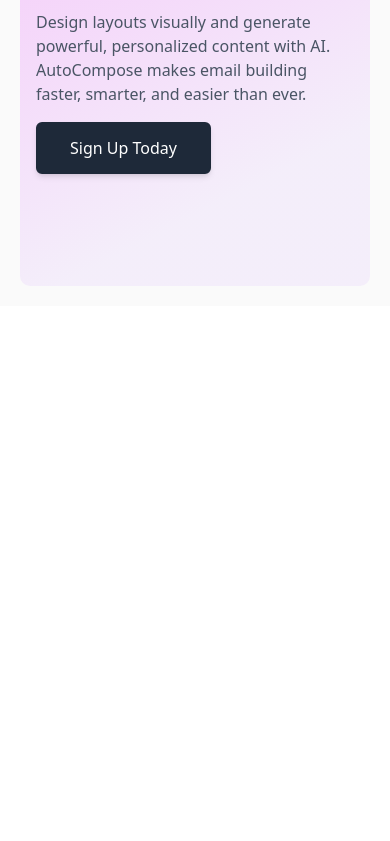
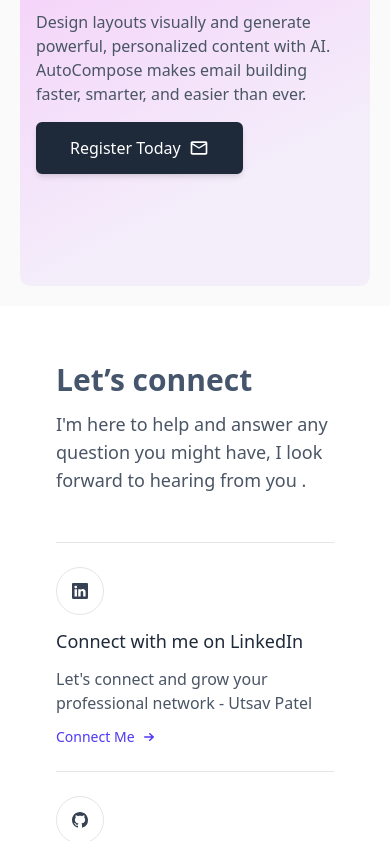
Before and after one commit to utsavpatel562/AutoCompose, a Next.js app: page / in a window 390 px wide. Shown: the part 3865-4706 px from the top of the page. Before the commit the page ends 4171 px from the top, so only its background shows below. Built offline with nearby package versions, Linux system fonts and the light colour scheme.

Commit message:
first commit

```diff
--- a/app/page.js
+++ b/app/page.js
@@ -1,4 +1,5 @@
 "use client"
+import ContactMe from "@/components/ui/ContactMe";
 import FeaturesSec from "@/components/ui/FeaturesSec";
 import Header from "@/components/ui/Header";
 import HeroSection from "@/components/ui/HeroSection";
@@ -11,6 +12,7 @@
     <HeroSection/>
     <UsedLang/>
     <FeaturesSec/>
+    <ContactMe/>
     </>
   );
 }
--- /dev/null
+++ b/app/project_pages/page.jsx
@@ -0,0 +1,45 @@
+import Header from "@/components/ui/Header";
+import React from "react";
+import { AiFillHome } from "react-icons/ai";
+import { BsLinkedin } from "react-icons/bs";
+function ProjectDocs() {
+  return (
+    <>
+      <Header />
+      <main>
+        <div className="max-w-screen-xl mx-auto px-4 flex items-center justify-start mt-30 md:px-8">
+          <div className="max-w-lg mx-auto space-y-3 text-center">
+            <h3 className="text-indigo-600 font-semibold">
+              Thanks for Visiting
+            </h3>
+            <p className="text-gray-800 text-4xl font-semibold sm:text-5xl">
+              COMING SOON!
+            </p>
+            <p className="text-gray-600">
+              Contact Developer for furture details about project documentation.
+            </p>
+            <div className="flex flex-wrap items-center justify-center gap-3">
+              <a
+                href="/"
+                className="flex border-1 items-center gap-2 py-2 px-4 text-white font-medium bg-violet-600 duration-150 hover:bg-violet-500 active:bg-violet-700 rounded-sm"
+              >
+                Go back
+                <AiFillHome />
+              </a>
+              <a
+                href="https://www.linkedin.com/in/utsav-patel-coder"
+                target="_blank"
+                className="flex items-center gap-2 py-2 px-4 text-gray-700 hover:bg-gray-50 font-medium duration-150 active:bg-gray-100 border-1 rounded-sm"
+              >
+                Connect on LinkedIn
+                <BsLinkedin />
+              </a>
+            </div>
+          </div>
+        </div>
+      </main>
+    </>
+  );
+}
+
+export default ProjectDocs;
--- /dev/null
+++ b/components/ui/ContactMe.jsx
@@ -0,0 +1,82 @@
+import React from "react";
+import { BsGithub, BsLinkedin } from "react-icons/bs";
+
+function ContactMe() {
+  const contactMethods = [
+    {
+      icon: <BsLinkedin />,
+      title: "Connect with me on LinkedIn",
+      desc: "Let's connect and grow your professional network - Utsav Patel",
+      link: {
+        name: "Connect Me",
+        href: "https://www.linkedin.com/in/utsav-patel-coder",
+      },
+    },
+    {
+      icon: <BsGithub />,
+
+      title: "Follow and check out my GitHub",
+      desc: "Check out my GitHub profile to see my projects and contributions.",
+      link: {
+        name: "View GitHub",
+        href: "https://github.com/utsavpatel562",
+      },
+    },
+  ];
+  return (
+    <>
+      <section className="py-14 p-10 md:p-10">
+        <div className="max-w-screen-xl mx-auto px-4 text-gray-600 gap-12 md:px-8 lg:flex">
+          <div className="max-w-md md:mt-5">
+            <h3 className="text-slate-600 text-3xl font-semibold sm:text-4xl">
+              Let’s connect
+            </h3>
+            <p className="mt-3 text-lg md:text-2xl">
+              I'm here to help and answer any question you might have, I look
+              forward to hearing from you .
+            </p>
+          </div>
+          <div className="">
+            <ul className="mt-12 gap-y-6 gap-x-12 items-center md:flex lg:gap-x-0 lg:mt-0">
+              {contactMethods.map((item, idx) => (
+                <li
+                  key={idx}
+                  className="space-y-3 border-t py-6 md:max-w-sm md:py-0 md:border-t-0 lg:border-l lg:px-12 lg:max-w-none"
+                >
+                  <div className="w-12 h-12 rounded-full border flex items-center justify-center text-gray-700">
+                    {item.icon}
+                  </div>
+                  <h4 className="text-gray-800 text-lg font-medium xl:text-xl">
+                    {item.title}
+                  </h4>
+                  <p>{item.desc}</p>
+                  <a
+                    target="_blank"
+                    href={item.link.href}
+                    className="flex items-center gap-1 text-sm text-indigo-600 duration-150 hover:text-indigo-400 font-medium"
+                  >
+                    {item.link.name}
+                    <svg
+                      xmlns="http://www.w3.org/2000/svg"
+                      viewBox="0 0 20 20"
+                      fill="currentColor"
+                      className="w-5 h-5"
+                    >
+                      <path
+                        fillRule="evenodd"
+                        d="M5 10a.75.75 0 01.75-.75h6.638L10.23 7.29a.75.75 0 111.04-1.08l3.5 3.25a.75.75 0 010 1.08l-3.5 3.25a.75.75 0 11-1.04-1.08l2.158-1.96H5.75A.75.75 0 015 10z"
+                        clipRule="evenodd"
+                      />
+                    </svg>
+                  </a>
+                </li>
+              ))}
+            </ul>
+          </div>
+        </div>
+      </section>
+    </>
+  );
+}
+
+export default ContactMe;
--- a/components/ui/FeaturesSec.jsx
+++ b/components/ui/FeaturesSec.jsx
@@ -4,7 +4,7 @@
 import { TbDragDrop } from "react-icons/tb";
 import { MdOutlineAutoAwesome } from "react-icons/md";
 import { MdOutlineDashboardCustomize } from "react-icons/md";
-
+import { MdMailOutline } from "react-icons/md";
 function FeaturesSec() {
   return (
     <>
@@ -24,7 +24,7 @@
         </div>
         <div className="max-w-[100%] mx-auto px-6 md:px-12 xl:px-6">
           <div className="text-center mt-12 text-gray-100">
-            <p className="text-slate-500">
+            <p className="text-slate-500" id="TopFeatures">
               We have built many products and some of them are below
             </p>
             <h2 className="my-2 text-2xl font-bold text-black md:text-4xl">
@@ -182,9 +182,10 @@
             <div className="mt-4">
               <a
                 href="#"
-                className="inline-block py-3 px-8 text-white font-medium bg-gray-800 duration-150 hover:bg-transparent hover:text-gray-800 border-2 border-gray-800 active:bg-gray-900 rounded-sm shadow-md hover:shadow-none"
+                className="inline-flex items-center gap-2 py-3 px-8 text-white font-medium bg-gray-800 duration-150 hover:bg-transparent hover:text-gray-800 border-2 border-gray-800 active:bg-gray-900 rounded-sm shadow-md hover:shadow-none"
               >
-                Sign Up Today
+                Register Today
+                <MdMailOutline className="w-5 h-5" />
               </a>
             </div>
           </div>
--- a/components/ui/Header.jsx
+++ b/components/ui/Header.jsx
@@ -78,19 +78,19 @@
               </Button>
             </li>
             <div className="order-1 bg-slate-900 p-3 md:p-0 rounded-md md:bg-transparent flex-1 justify-center items-center space-y-5 md:flex md:space-x-6 md:space-y-0">
-              <Link href={"#"}>
+              <Link href={"/"}>
                 <li className="flex items-center gap-2 hover:bg-violet-50 md:p-2 rounded-full md:pr-5 md:pl-5 text-slate-100 md:text-gray-500 hover:text-violet-600 font-semibold">
                   <HomeIcon className="w-4 h-4" />
                   Home
                 </li>
               </Link>
-              <Link href={"#"}>
+              <Link href={"/#TopFeatures"}>
                 <li className="flex items-center gap-2 hover:bg-violet-50 md:p-2 rounded-full md:pr-5 md:pl-5 text-slate-100 md:text-gray-500 hover:text-violet-600 font-semibold">
                   <Layers className="w-4 h-4" />
                   Features
                 </li>
               </Link>
-              <Link href={"#"}>
+              <Link href={"/project_pages"}>
                 <li className="flex items-center gap-2 hover:bg-violet-50 md:p-2 rounded-full md:pr-5 md:pl-5 text-slate-100 md:text-gray-500 hover:text-violet-600 font-semibold">
                   <FileCode2 className="w-4 h-4" />
                   Docs
@@ -98,14 +98,14 @@
               </Link>
               <Link href={"#"}>
                 <li className="flex items-center gap-2 hover:bg-violet-50 md:p-2 rounded-full md:pr-5 md:pl-5 text-slate-100 md:text-gray-500 hover:text-violet-600 font-semibold">
-                  <FileUser className="w-4 h-4" />
-                  About
+                  <Mail className="w-4 h-4" />
+                  Contact
                 </li>
               </Link>
               <Link href={"#"}>
                 <li className="flex items-center gap-2 hover:bg-violet-50 md:p-2 rounded-full md:pr-5 md:pl-5 text-slate-100 md:text-gray-500 hover:text-violet-600 font-semibold">
-                  <Mail className="w-4 h-4" />
-                  Contact
+                  <FileUser className="w-4 h-4" />
+                  About
                 </li>
               </Link>
             </div>
```
